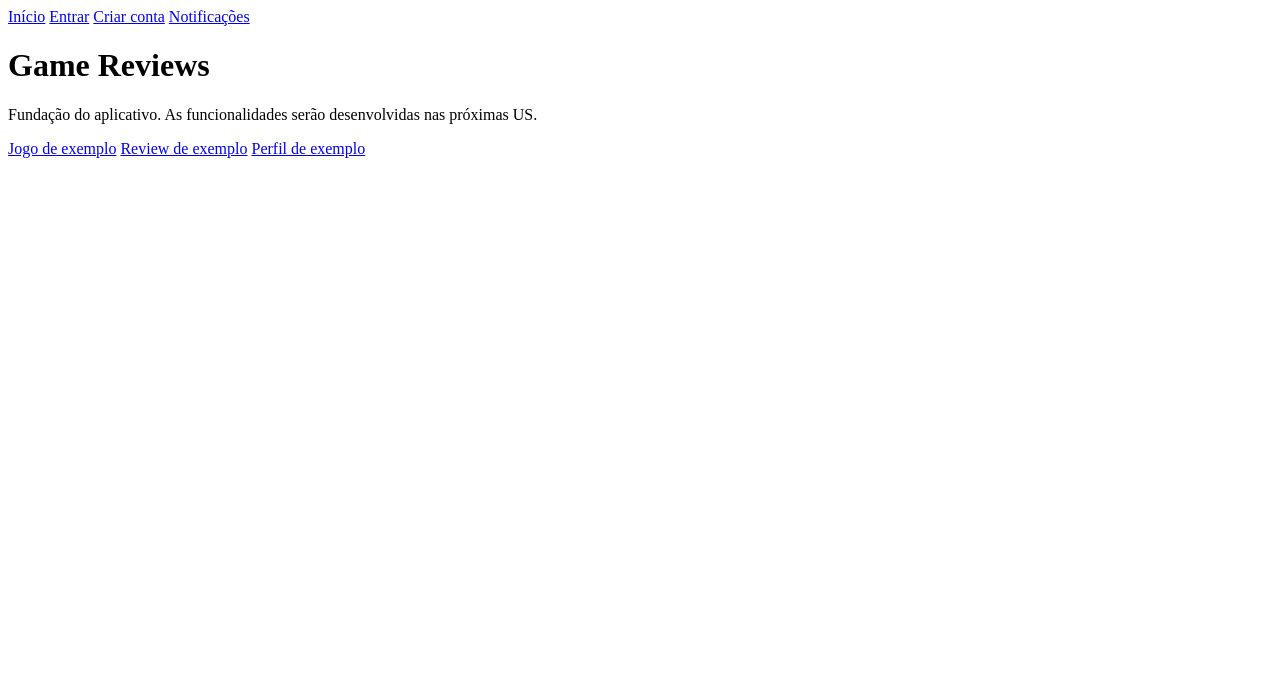
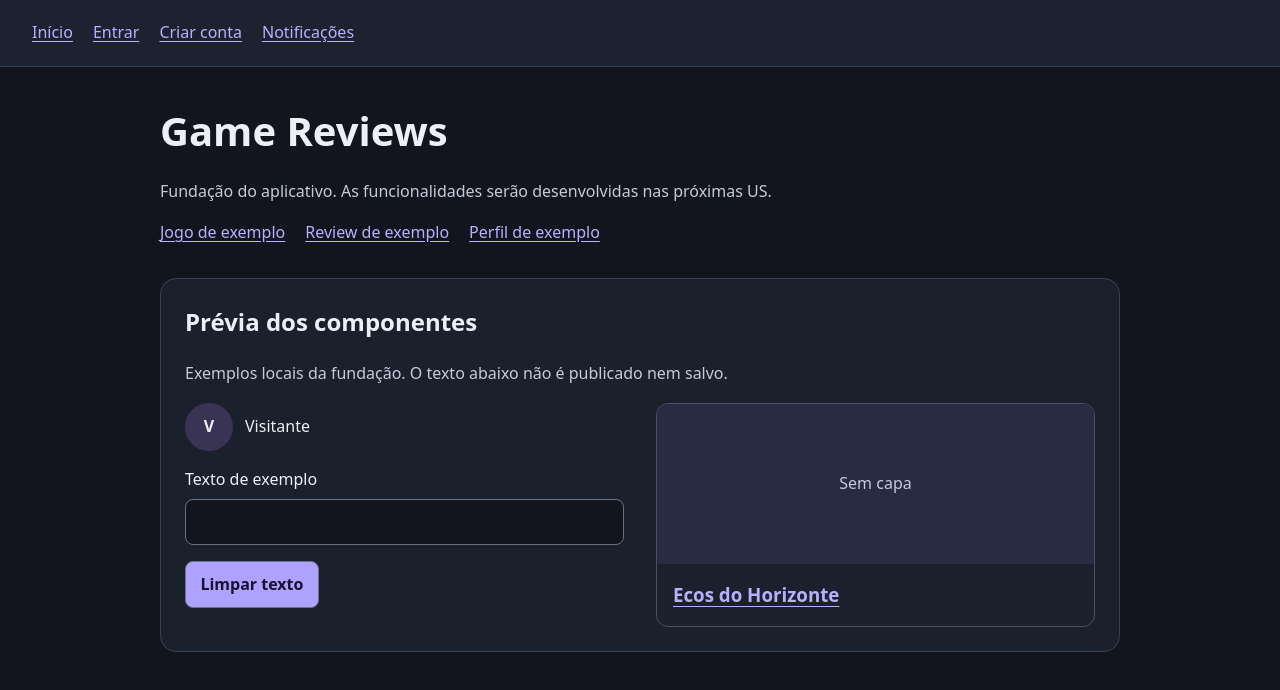
Before and after one commit to LucasMarapodi/letterbox-frontend, a React (Vite) app: page / in a window 1280 px wide. Shown: the top 690 px of the page. Built offline with nearby package versions, Linux system fonts and the light colour scheme.

Commit message:
feat(US-06): conclui componentes basicos acessiveis e previa

```diff
--- a/src/components/Avatar.tsx
+++ b/src/components/Avatar.tsx
@@ -1,3 +1,11 @@
 import type { ReactElement } from 'react';
+import { useState } from 'react';
 export interface AvatarProps { name: string; src?: string | null; }
-export function Avatar(_props: AvatarProps): ReactElement | null { return null; }
+export function Avatar({ name, src }: AvatarProps): ReactElement {
+  const [failedSrc, setFailedSrc] = useState<string | null>(null);
+  const initials: string = name.trim().split(/\s+/).slice(0, 2).map((part) => part[0] ?? '').join('').toUpperCase() || '?';
+  if (src && src !== failedSrc) {
+    return <img className="avatar" src={src} alt={name} onError={() => setFailedSrc(src)} />;
+  }
+  return <span className="avatar" role="img" aria-label={name}>{initials}</span>;
+}
--- a/src/components/Button.tsx
+++ b/src/components/Button.tsx
@@ -1,3 +1,5 @@
 import type { ComponentPropsWithoutRef, ReactElement } from 'react';
 export type ButtonProps = ComponentPropsWithoutRef<'button'>;
-export function Button(_props: ButtonProps): ReactElement | null { return null; }
+export function Button({ type = 'button', ...props }: ButtonProps): ReactElement {
+  return <button type={type} {...props} />;
+}
--- a/src/components/Feedback.tsx
+++ b/src/components/Feedback.tsx
@@ -1,6 +1,16 @@
 import type { ReactElement } from 'react';
+import { Button } from './Button';
 export interface FeedbackProps { message?: string; }
 export interface ErrorStateProps extends FeedbackProps { onRetry?: () => void; }
-export function LoadingState(_props: FeedbackProps): ReactElement | null { return null; }
-export function EmptyState(_props: FeedbackProps): ReactElement | null { return null; }
-export function ErrorState(_props: ErrorStateProps): ReactElement | null { return null; }
+export function LoadingState({ message = 'Carregando…' }: FeedbackProps): ReactElement {
+  return <p role="status">{message}</p>;
+}
+export function EmptyState({ message = 'Nenhum resultado disponível.' }: FeedbackProps): ReactElement {
+  return <p>{message}</p>;
+}
+export function ErrorState({ message = 'Não foi possível carregar os dados.', onRetry }: ErrorStateProps): ReactElement {
+  return <div>
+    <p role="alert">{message}</p>
+    {onRetry && <Button onClick={onRetry}>Tentar novamente</Button>}
+  </div>;
+}
--- a/src/components/GameCard.tsx
+++ b/src/components/GameCard.tsx
@@ -1,4 +1,12 @@
 import type { ReactElement } from 'react';
 import type { Game } from '../models';
+import { Link } from 'react-router-dom';
 export interface GameCardProps { game: Game; }
-export function GameCard(_props: GameCardProps): ReactElement | null { return null; }
+export function GameCard({ game }: GameCardProps): ReactElement {
+  return <article className="game-card">
+    {game.coverUrl
+      ? <img src={game.coverUrl} alt="" className="game-cover" />
+      : <div className="game-cover" role="img" aria-label={`Capa de ${game.title} indisponível`}>Sem capa</div>}
+    <h3><Link to={`/jogos/${encodeURIComponent(game.id)}`}>{game.title}</Link></h3>
+  </article>;
+}
--- a/src/components/TextField.tsx
+++ b/src/components/TextField.tsx
@@ -1,3 +1,11 @@
 import type { ComponentPropsWithoutRef, ReactElement } from 'react';
+import { useId } from 'react';
 export interface TextFieldProps extends ComponentPropsWithoutRef<'input'> { label: string; }
-export function TextField(_props: TextFieldProps): ReactElement | null { return null; }
+export function TextField({ label, id, ...props }: TextFieldProps): ReactElement {
+  const generatedId: string = useId();
+  const fieldId: string = id ?? generatedId;
+  return <div className="text-field">
+    <label htmlFor={fieldId}>{label}</label>
+    <input id={fieldId} {...props} />
+  </div>;
+}
--- a/src/main.tsx
+++ b/src/main.tsx
@@ -1,6 +1,7 @@
 import { StrictMode } from 'react';
 import { createRoot } from 'react-dom/client';
 import App from './App';
+import './styles.css';
 
 const root = document.getElementById('root');
 if (!root) throw new Error('Elemento de montagem não encontrado.');
--- a/src/pages/FoundationPreview.tsx
+++ b/src/pages/FoundationPreview.tsx
@@ -1,5 +1,55 @@
 import type { ReactElement } from 'react';
 import type { GameService } from '../services/contracts';
+import { useEffect, useState } from 'react';
+import type { Game } from '../models';
+import { services } from '../services';
+import { Avatar } from '../components/Avatar';
+import { Button } from '../components/Button';
+import { TextField } from '../components/TextField';
+import { GameCard } from '../components/GameCard';
+import { EmptyState, ErrorState, LoadingState } from '../components/Feedback';
 
 export interface FoundationPreviewProps { gameService?: GameService; }
-export function FoundationPreview(_props: FoundationPreviewProps): ReactElement | null { return null; }
+type PreviewState =
+  | { status: 'loading' }
+  | { status: 'ready'; game: Game | null }
+  | { status: 'error' };
+
+export function FoundationPreview({ gameService = services.games }: FoundationPreviewProps): ReactElement {
+  const [state, setState] = useState<PreviewState>({ status: 'loading' });
+  const [attempt, setAttempt] = useState<number>(0);
+  const [text, setText] = useState<string>('');
+
+  useEffect(() => {
+    let active: boolean = true;
+    gameService.getById('game-1').then(
+      (game) => { if (active) setState({ status: 'ready', game }); },
+      () => { if (active) setState({ status: 'error' }); },
+    );
+    return () => { active = false; };
+  }, [gameService, attempt]);
+
+  function retry(): void {
+    setState({ status: 'loading' });
+    setAttempt((previous) => previous + 1);
+  }
+
+  return <section aria-labelledby="preview-title" className="preview">
+    <h2 id="preview-title">Prévia dos componentes</h2>
+    <p>Exemplos locais da fundação. O texto abaixo não é publicado nem salvo.</p>
+    <div className="preview-content">
+      <div>
+        <div className="visitor"><Avatar name="Visitante" /><span>Visitante</span></div>
+        <TextField label="Texto de exemplo" value={text} onChange={(event) => setText(event.target.value)} />
+        <Button onClick={() => setText('')}>Limpar texto</Button>
+      </div>
+      <div>
+        {state.status === 'loading' && <LoadingState message="Carregando exemplo…" />}
+        {state.status === 'error' && <ErrorState message="Não foi possível carregar o exemplo." onRetry={retry} />}
+        {state.status === 'ready' && (state.game
+          ? <GameCard game={state.game} />
+          : <EmptyState message="Nenhum jogo de exemplo disponível." />)}
+      </div>
+    </div>
+  </section>;
+}
--- a/src/pages/HomePage.tsx
+++ b/src/pages/HomePage.tsx
@@ -1,5 +1,6 @@
 import type { ReactElement } from 'react';
 import { Link } from 'react-router-dom';
+import { FoundationPreview } from './FoundationPreview';
 
 export function HomePage(): ReactElement {
   return <main>
@@ -10,5 +11,6 @@ export function HomePage(): ReactElement {
       <Link to="/reviews/review-1">Review de exemplo</Link>{' '}
       <Link to="/perfil/user-1">Perfil de exemplo</Link>
     </nav>
+    <FoundationPreview />
   </main>;
 }
--- /dev/null
+++ b/src/styles.css
@@ -0,0 +1,30 @@
+:root {
+  font-family: system-ui, sans-serif;
+  color: #eceff5;
+  background: #12151d;
+  line-height: 1.6;
+  color-scheme: dark;
+}
+* { box-sizing: border-box; }
+body { margin: 0; }
+header { padding: 1.25rem 2rem; background: #1d2230; border-bottom: 1px solid #394052; }
+nav { display: flex; flex-wrap: wrap; gap: 1.25rem; }
+main { max-width: 64rem; margin: 0 auto; padding: 2rem; }
+h1 { font-size: 2.5rem; margin: 0 0 1rem; }
+h2 { margin-top: 0; }
+p { color: #c3cbdb; }
+a { color: #b8b0ff; text-underline-offset: 0.2em; }
+button, input { font: inherit; border: 1px solid #6b7285; border-radius: 0.5rem; padding: 0.6rem 0.9rem; }
+button { background: #afa1ff; color: #17132d; cursor: pointer; font-weight: 600; }
+button:disabled { opacity: 0.6; cursor: default; }
+:focus-visible { outline: 3px solid #e2cf72; outline-offset: 4px; }
+.preview { margin-top: 2rem; border: 1px solid #394052; border-radius: 1rem; padding: 1.5rem; background: #1b202d; }
+.preview-content { display: flex; flex-wrap: wrap; gap: 2rem; }
+.preview-content > div { flex: 1 1 16rem; min-width: 0; }
+.text-field { display: grid; gap: 0.4rem; margin: 1rem 0; }
+.text-field input { width: 100%; background: #12151d; color: inherit; }
+.visitor { display: flex; align-items: center; gap: 0.75rem; }
+.avatar { width: 3rem; height: 3rem; border-radius: 50%; background: #393454; display: inline-flex; align-items: center; justify-content: center; object-fit: cover; font-weight: 700; }
+.game-card { margin: 0; border: 1px solid #4a5062; border-radius: 0.75rem; overflow: hidden; }
+.game-card h3 { margin: 0; padding: 1rem; }
+.game-cover { width: 100%; height: 10rem; object-fit: cover; display: flex; align-items: center; justify-content: center; background: #282b42; color: #c3cbdb; }
```
Also changed, not shown: 3 other files (tests, documents, lock files or other folders).
